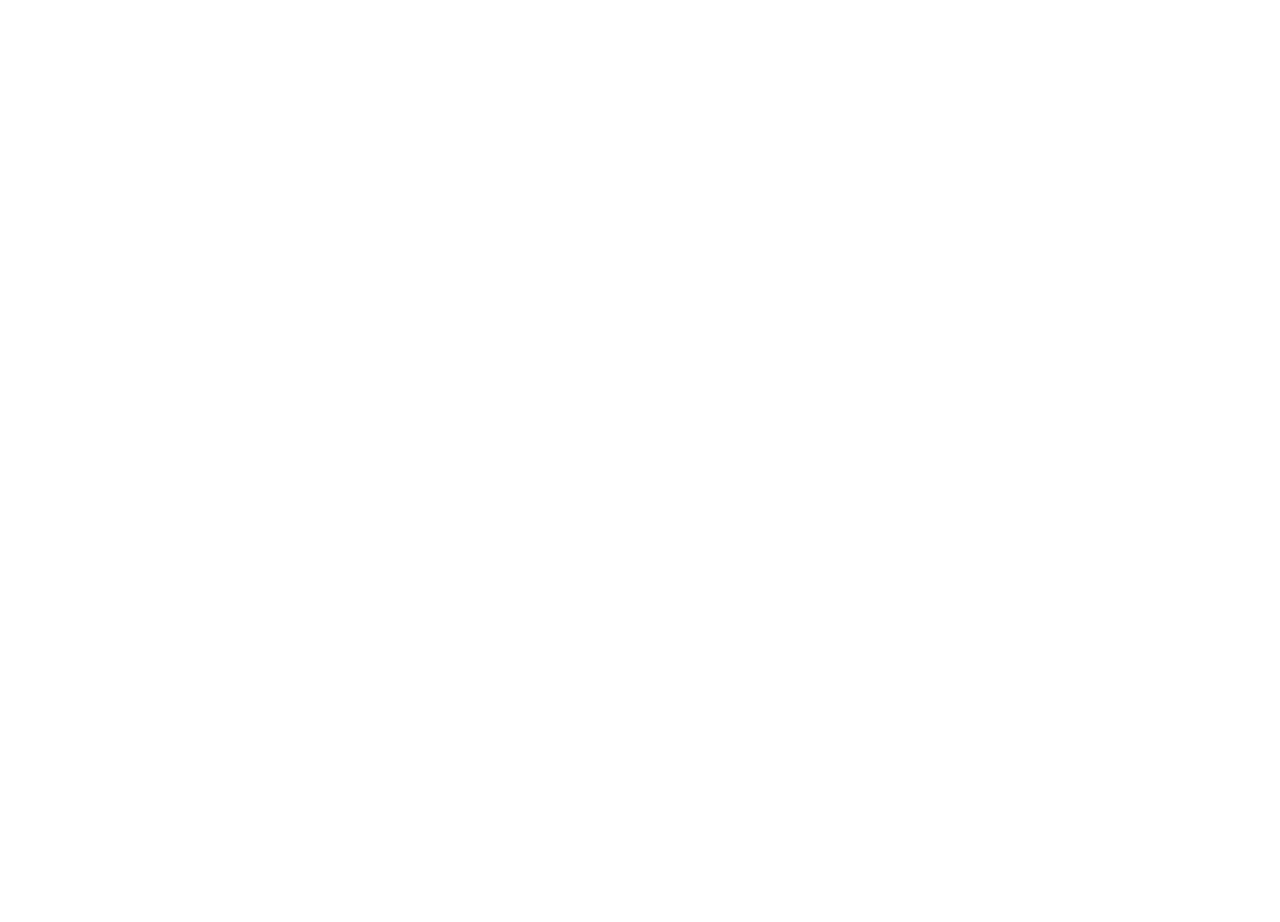
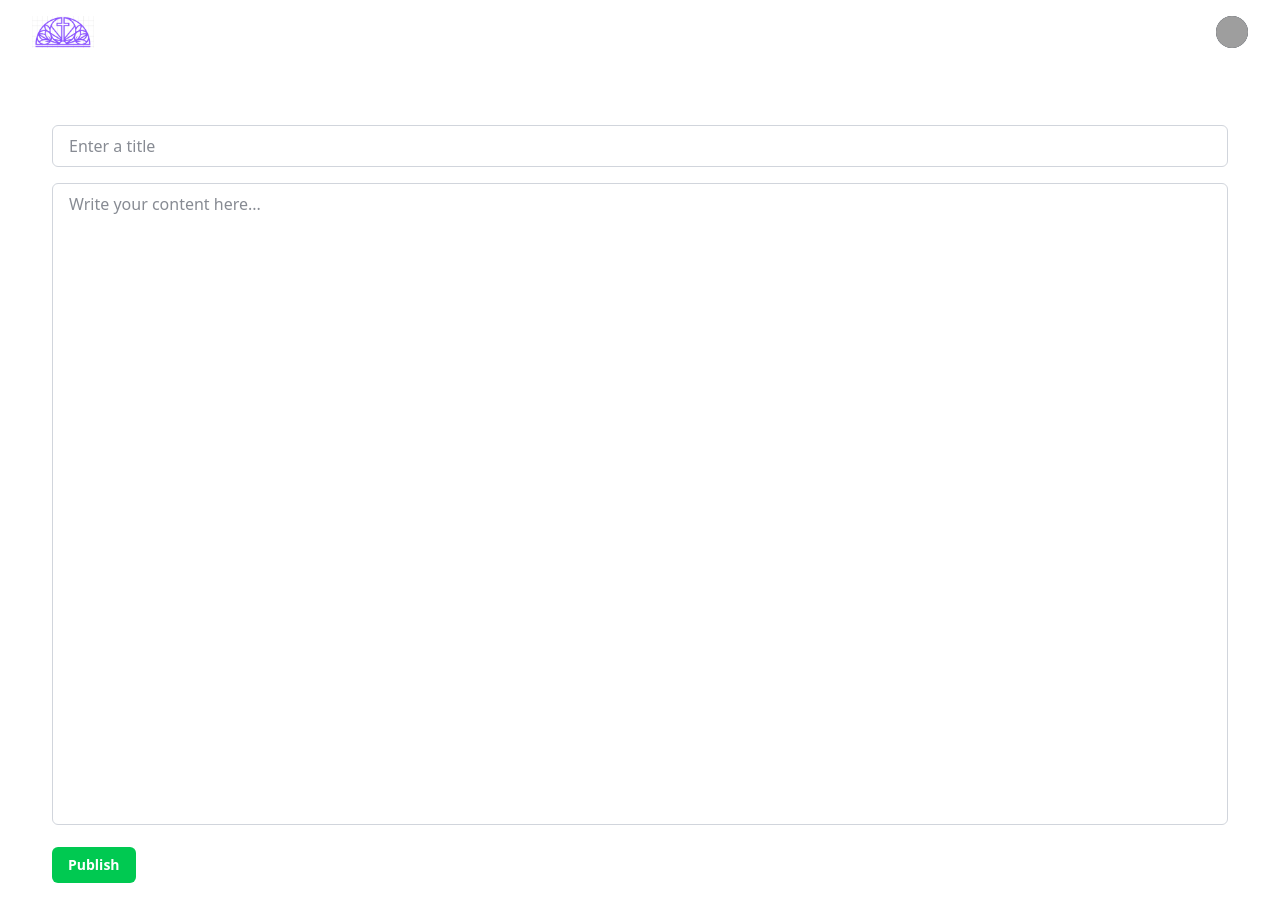
Before and after one commit to RobelKasahun/our-daily-bread, a React (Vite) app in the folder frontend/: page /new-post in a window 1280 px wide. Before the commit this address had no page. Shown: the top 922 px of the page. Before the commit the page ends 800 px from the top, so only its background shows below. Built offline with nearby package versions, Linux system fonts and the light colour scheme; grey boxes are pictures that could not be loaded.

Commit message:
Add Post frontend page

```diff
--- a/frontend/src/App.jsx
+++ b/frontend/src/App.jsx
@@ -7,6 +7,7 @@
 import { Navigate } from "react-router-dom";
 import SignOut from "./pages/SignOut.jsx";
 import PublicRoute from "./routes/PublicRoutes.jsx";
+import Post from "./pages/Post.jsx";
 
 function App() {
   return (
@@ -37,7 +38,8 @@
             </PublicRoute>
           }
         />
-        <Route path="/posts" element={<Posts />} />
+        <Route path="/contents" element={<Posts />} />
+        <Route path="/new-post" element={<Post />} />
       </Routes>
     </BrowserRouter>
   );
--- a/frontend/src/components/Navigationbar.jsx
+++ b/frontend/src/components/Navigationbar.jsx
@@ -10,13 +10,17 @@
 import { Bars3Icon, BellIcon, XMarkIcon } from "@heroicons/react/24/outline";
 import { Link } from "react-router-dom";
 
-const navigation = [{ name: "Write", href: "#", current: true }];
+const navigation = [{ name: "Write", href: "/new-post", current: true }];
 
 function classNames(...classes) {
   return classes.filter(Boolean).join(" ");
 }
 
-export default function Example() {
+export default function Navigationbar({
+  showSearchBar = true,
+  showWriteButton = false,
+  showPublishButton = false,
+}) {
   return (
     <Disclosure as="nav" className="text-white border-b border-white">
       <div className="mx-auto max-w-7xl px-2 sm:px-6 lg:px-8">
@@ -49,6 +53,7 @@
                 </Link>
               </div>
 
+              {showSearchBar && (
                 <form className="mx-8">
                   <input
                     type="text"
@@ -56,26 +61,21 @@
                     className="w-full border border-gray-300 rounded-md px-4 py-2 text-base text-gray-900 placeholder-gray-400 focus:outline-none"
                   />
                 </form>
+              )}
             </div>
           </div>
           <div className="absolute inset-y-0 right-0 flex items-center pr-2 sm:static sm:inset-auto sm:ml-6 sm:pr-0">
             <div className="hidden sm:ml-6 sm:block">
               <div className="flex space-x-4">
-                {navigation.map((item) => (
-                  <a
-                    key={item.name}
-                    href={item.href}
-                    aria-current={item.current ? "page" : undefined}
-                    className={classNames(
-                      item.current
-                        ? "bg-gray-900 text-white"
-                        : "text-gray-300 hover:bg-gray-700 hover:text-white",
-                      "rounded-md px-3 py-2 text-sm font-medium"
+                {showWriteButton && (
+                  <Link
+                    to="/new-post"
+                    className="bg-gray-900 text-white text-gray-300 hover:bg-gray-700
+                  hover:text-white rounded-md px-3 py-2 text-sm font-medium"
+                  >
+                    Write
+                  </Link>
                 )}
-                  >
-                    {item.name}
-                  </a>
-                ))}
               </div>
             </div>
 
--- /dev/null
+++ b/frontend/src/pages/Post.jsx
@@ -0,0 +1,84 @@
+import { useState } from "react";
+import { useNavigate } from "react-router-dom";
+import Navigationbar from "../components/Navigationbar";
+
+export default function Post() {
+  const navigate = useNavigate();
+  const [post, setPost] = useState({
+    title: "",
+    content: "",
+  });
+
+  const handleChange = (e) => {
+    setPost({
+      ...post,
+      [e.target.name]: e.target.value,
+    });
+  };
+
+  const handlePost = async (e) => {
+    e.preventDefault();
+    const response = await fetch("http://localhost:8000/posts", {
+      method: "POST",
+      headers: {
+        "Content-Type": "application/json",
+        Authorization: `Bearer ${localStorage.getItem("access_token")}`,
+      },
+      body: JSON.stringify(post),
+    });
+
+    const data = await response.json();
+    console.log(response.status);
+    console.log(localStorage.getItem("access_token"));
+    if (response.ok) {
+      navigate("/contents");
+    } else {
+      console.error("Registration failed:", data.error);
+      //   setRegistrationErrorMessage(data.error);
+    }
+  };
+
+  return (
+    <>
+      <Navigationbar showSearchBar={false} />
+      <div className="container p-3 my-9 flex items-center justify-center mx-auto w-fit">
+        <form
+          onSubmit={handlePost}
+          className="space-y-4 items-center justify-center p-3 w-300"
+        >
+          <div>
+            <input
+              type="text"
+              name="title"
+              id="title"
+              value={post.title}
+              onChange={handleChange} // <-- update state on change
+              required
+              placeholder="Enter a title"
+              className="w-full rounded-md border border-gray-300 px-4 py-2 text-gray-900 focus:outline-none focus:ring-0"
+            />
+          </div>
+
+          <div>
+            <textarea
+              name="content"
+              id="content"
+              rows="26"
+              required
+              value={post.content}
+              onChange={handleChange} // <-- update state on change
+              placeholder="Write your content here..."
+              className="w-full rounded-md border border-gray-300 px-4 py-2 text-gray-900 focus:outline-none focus:ring-0 resize-none"
+            />
+          </div>
+          <button
+            className="bg-gray-900 text-white text-gray-300 hover:bg-gray-700
+                  hover:text-white rounded-md px-3 py-2 text-sm font-medium bg-green-500 hover:bg-green-600 text-white font-semibold py-2 px-4 rounded"
+          >
+            Publish
+          </button>
+        </form>
+      </div>
+    </>
+  );
+}
--- a/frontend/src/pages/Posts.jsx
+++ b/frontend/src/pages/Posts.jsx
@@ -6,7 +6,7 @@
 
   const handlePosts = async (e) => {
     e.preventDefault();
-    const response = await fetch("http://127.0.0.1:8000/posts", {
+    const response = await fetch("http://localhost:8000/posts", {
       method: "GET",
       headers: {
         "Content-Type": "application/json",
@@ -25,7 +25,7 @@
   };
   return (
     <>
-      <Navigationbar />
+      <Navigationbar showWriteButton={true}/>
       <h1>POSTS</h1>
     </>
   );
--- a/frontend/src/pages/Register.jsx
+++ b/frontend/src/pages/Register.jsx
@@ -23,7 +23,7 @@
 
   const handleRegister = async (e) => {
     e.preventDefault();
-    const response = await fetch("http://127.0.0.1:8000/auth/register", {
+    const response = await fetch("http://localhost:8000/auth/register", {
       method: "POST",
       headers: {
         "Content-Type": "application/json",
--- a/frontend/src/pages/SignIn.jsx
+++ b/frontend/src/pages/SignIn.jsx
@@ -28,7 +28,7 @@
     e.preventDefault();
 
     try {
-      const response = await fetch("http://127.0.0.1:8000/auth/signin", {
+      const response = await fetch("http://localhost:8000/auth/signin", {
         method: "POST",
         headers: {
           "Content-Type": "application/json",
@@ -41,7 +41,7 @@
       // Navigate to the Posts page on successfully sign in
       if (response.ok) {
         localStorage.setItem("access_token", data.access_token);
-        navigate("/posts", { replace: true }); // Don't allow back to login
+        navigate("/contents", { replace: true }); // Don't allow back to login
       } else {
         setSigninErrorMessage(data.error || "Login failed");
       }
--- a/frontend/src/routes/PublicRoutes.jsx
+++ b/frontend/src/routes/PublicRoutes.jsx
@@ -2,7 +2,7 @@
 
 const PublicRoute = ({ children }) => {
   const token = localStorage.getItem("access_token");
-  return token ? <Navigate to="/posts" replace /> : children;
+  return token ? <Navigate to="/contents" replace /> : children;
 };
 
 export default PublicRoute;
```
Also changed, not shown: 1 other file (tests, documents, lock files or other folders). Lines whose indentation alone changed are shown as unchanged.
